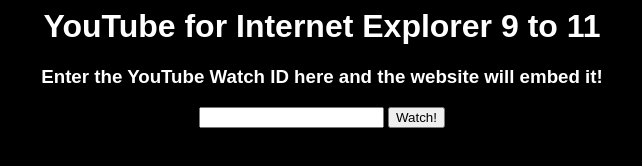
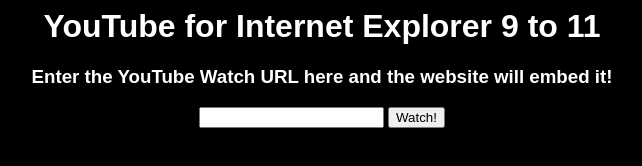
Before and after one commit to Venus5687/youtubeforie, a plain HTML site: page index.html in a window 1280 px wide. Shown: the whole page, without its empty margins (318-960 px from the left). Drawn offline with Linux system fonts and the light colour scheme.

Commit message:
Update index.html

```diff
--- a/index.html
+++ b/index.html
@@ -32,7 +32,7 @@ font-family: Arial;
 <center>
 <h1>YouTube for Internet Explorer 9 to 11</h1>
 
-<h3>Enter the YouTube Watch ID here and the website will embed it!</h3>
+<h3>Enter the YouTube Watch URL here and the website will embed it!</h3>
 
   <input type="text" id="url" name="url">
   <button onclick="generateEmbedCode()">Watch!</button><br><br>
```
